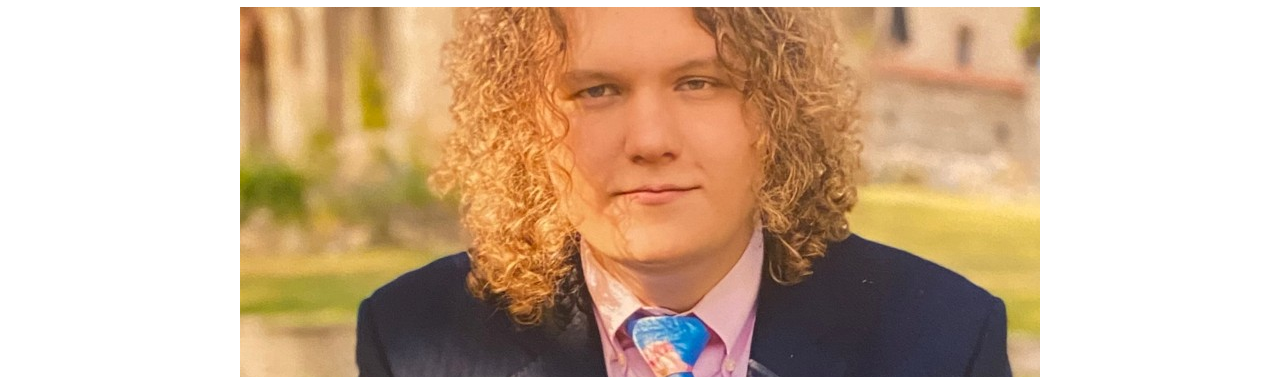
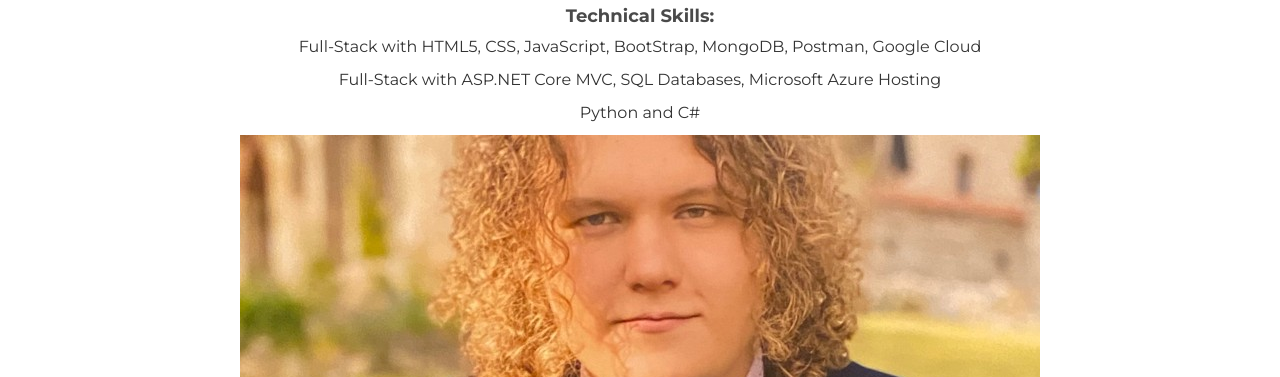
Before and after one commit to NathanLavin/portfolio.reupload.re, a plain HTML site: page index.html in a window 1280 px wide. Shown: the part 723-1100 px from the top of the page. Drawn offline with Linux system fonts and the light colour scheme.

Commit message:
p Finalized frl frl

```diff
--- a/index.html
+++ b/index.html
@@ -73,6 +73,11 @@
       <div class="row centered mt mb">
         <h1>About Me</h1>
 
+        <h4>Technical Skills:</h4>
+        <p>Full-Stack with HTML5, CSS, JavaScript, BootStrap, MongoDB, Postman, Google Cloud</p>
+        <p>Full-Stack with ASP.NET Core MVC, SQL Databases, Microsoft Azure Hosting</p>
+        <p>Python and C#</p>
+
         <img src="img/ProfeshHeadShot.png" alt="" class="img-responsive center" />
 
         <div class="col-lg-4 col-md-4 col-sm-4 gallery">
```
Also changed, not shown: about.html (+1 -1 lines), 2 other files.
